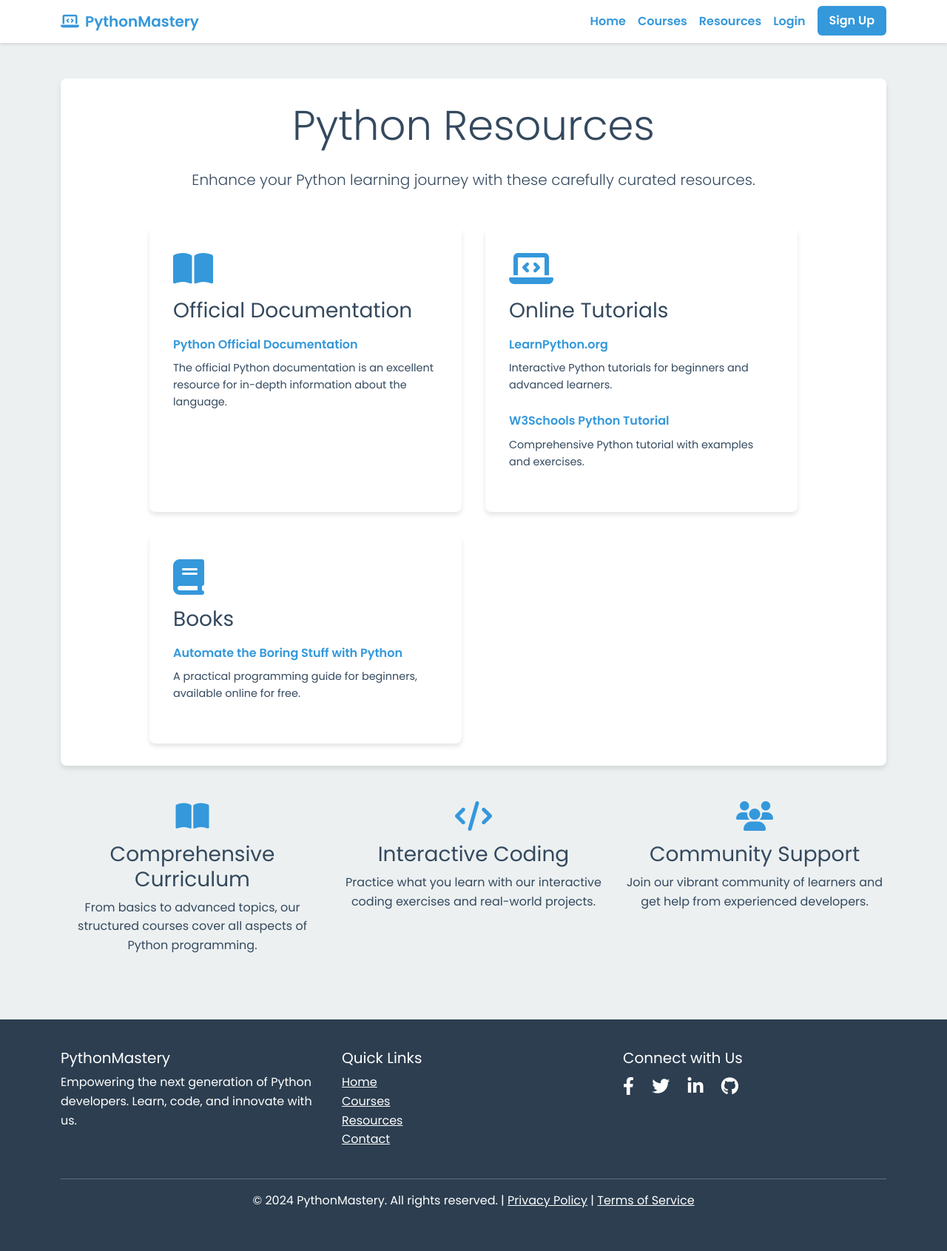
After one commit to nabilelbajdi/hackathon-pythonmastery, a Django app: template python_learning_platform/learning/templates/learning/resources.html in a window 1280 px wide. The commit adds this page. Shown: the whole page at 74% size. Run offline with Django 5.2, Linux system fonts and the light colour scheme; the template is opened without the code that fills it, so the values that code supplies are empty; parts of the project's set-up code (start-up, migrations or seed data) failed here and were passed over; some libraries are stand-ins or nearby versions.

Commit message:
Add resourcs page with css styling

```diff
--- /dev/null
+++ b/python_learning_platform/learning/templates/learning/resources.html
@@ -0,0 +1,56 @@
+{% extends "base.html" %}
+{% load static %}
+
+{% block title %}Python Resources{% endblock %}
+
+{% block extra_css %}
+<link rel="stylesheet" href="{% static 'css/resources.css' %}">
+{% endblock %}
+
+{% block content %}
+<div class="row justify-content-center">
+    <div class="col-md-10">
+        <h1 class="display-4 mb-4 text-center">Python Resources</h1>
+        <p class="lead mb-5 text-center">Enhance your Python learning journey with these carefully curated resources.</p>
+
+        <div class="resource-grid">
+            <div class="resource-card">
+                <i class="fas fa-book-open resource-icon"></i>
+                <h2 class="h3 mb-3">Official Documentation</h2>
+                <ul class="resource-list">
+                    <li>
+                        <a href="https://docs.python.org/3/" target="_blank" rel="noopener noreferrer">Python Official Documentation</a>
+                        <p>The official Python documentation is an excellent resource for in-depth information about the language.</p>
+                    </li>
+                </ul>
+            </div>
+
+            <div class="resource-card">
+                <i class="fas fa-laptop-code resource-icon"></i>
+                <h2 class="h3 mb-3">Online Tutorials</h2>
+                <ul class="resource-list">
+                    <li>
+                        <a href="https://www.learnpython.org/" target="_blank" rel="noopener noreferrer">LearnPython.org</a>
+                        <p>Interactive Python tutorials for beginners and advanced learners.</p>
+                    </li>
+                    <li>
+                        <a href="https://www.w3schools.com/python/" target="_blank" rel="noopener noreferrer">W3Schools Python Tutorial</a>
+                        <p>Comprehensive Python tutorial with examples and exercises.</p>
+                    </li>
+                </ul>
+            </div>
+
+            <div class="resource-card">
+                <i class="fas fa-book resource-icon"></i>
+                <h2 class="h3 mb-3">Books</h2>
+                <ul class="resource-list">
+                    <li>
+                        <a href="https://automatetheboringstuff.com/" target="_blank" rel="noopener noreferrer">Automate the Boring Stuff with Python</a>
+                        <p>A practical programming guide for beginners, available online for free.</p>
+                    </li>
+                </ul>
+            </div>
+        </div>
+    </div>
+</div>
+{% endblock %}
--- a/python_learning_platform/learning/urls.py
+++ b/python_learning_platform/learning/urls.py
@@ -9,4 +9,9 @@
     path('logout/', auth_views.LogoutView.as_view(next_page='home'), name='logout'),  # Logout page
     path('courses/', views.courses, name='courses'),
     path('courses/basic-python/', views.basic_python, name='basic-python'),
+<<<<<<< Updated upstream
+=======
+    path('courses/advanced-python/', views.advanced_python, name='advanced-python'),
+    path('resources/', views.resources, name='resources'),
+>>>>>>> Stashed changes
 ]
--- /dev/null
+++ b/python_learning_platform/static/css/resources.css
@@ -0,0 +1,51 @@
+.resource-grid {
+    display: grid;
+    grid-template-columns: repeat(auto-fit, minmax(300px, 1fr));
+    gap: 2rem;
+    margin-top: 2rem;
+}
+
+.resource-card {
+    background-color: #ffffff;
+    border-radius: 8px;
+    box-shadow: 0 4px 6px rgba(0, 0, 0, 0.1);
+    padding: 2rem;
+    transition: transform 0.3s ease, box-shadow 0.3s ease;
+}
+
+.resource-card:hover {
+    transform: translateY(-5px);
+    box-shadow: 0 6px 12px rgba(0, 0, 0, 0.15);
+}
+
+.resource-icon {
+    font-size: 3rem;
+    color: var(--primary-color);
+    margin-bottom: 1rem;
+}
+
+.resource-list {
+    list-style-type: none;
+    padding: 0;
+}
+
+.resource-list li {
+    margin-bottom: 1.5rem;
+}
+
+.resource-list a {
+    font-weight: 600;
+    color: var(--primary-color);
+    text-decoration: none;
+    transition: color 0.3s ease;
+}
+
+.resource-list a:hover {
+    color: var(--accent-color);
+}
+
+.resource-list p {
+    margin-top: 0.5rem;
+    font-size: 0.9rem;
+    color: var(--text-color);
+}
--- a/python_learning_platform/static/css/style.css
+++ b/python_learning_platform/static/css/style.css
@@ -189,3 +189,32 @@
     margin-top: 5px;
     color: #6c757d;
 }
+
+/* Animation for resource cards */
+@keyframes fadeInUp {
+    from {
+        opacity: 0;
+        transform: translateY(20px);
+    }
+    to {
+        opacity: 1;
+        transform: translateY(0);
+    }
+}
+
+.resource-card {
+    animation: fadeInUp 0.5s ease-out;
+    animation-fill-mode: both;
+}
+
+.resource-card:nth-child(1) {
+    animation-delay: 0.1s;
+}
+
+.resource-card:nth-child(2) {
+    animation-delay: 0.3s;
+}
+
+.resource-card:nth-child(3) {
+    animation-delay: 0.5s;
+}
--- a/python_learning_platform/templates/base.html
+++ b/python_learning_platform/templates/base.html
@@ -24,8 +24,7 @@
                 <ul class="navbar-nav ms-auto">
                     <li class="nav-item"><a class="nav-link" href="{% url 'home' %}">Home</a></li>
                     <li class="nav-item"><a class="nav-link" href="{% url 'courses' %}">Courses</a></li>
-                    <li class="nav-item"><a class="nav-link" href="#">Resources</a></li>
-                    {% if user.is_authenticated %}
+                    <li class="nav-item"><a class="nav-link" href="{% url 'resources' %}">Resources</a></li>                    {% if user.is_authenticated %}
                         <li class="nav-item"><a class="nav-link" href="#">My Dashboard</a></li>
                         <li class="nav-item">
                             <form method="POST" action="{% url 'logout' %}" class="d-inline">
```
Also changed, not shown: python_learning_platform/learning/views.py (+10 -0 lines).
